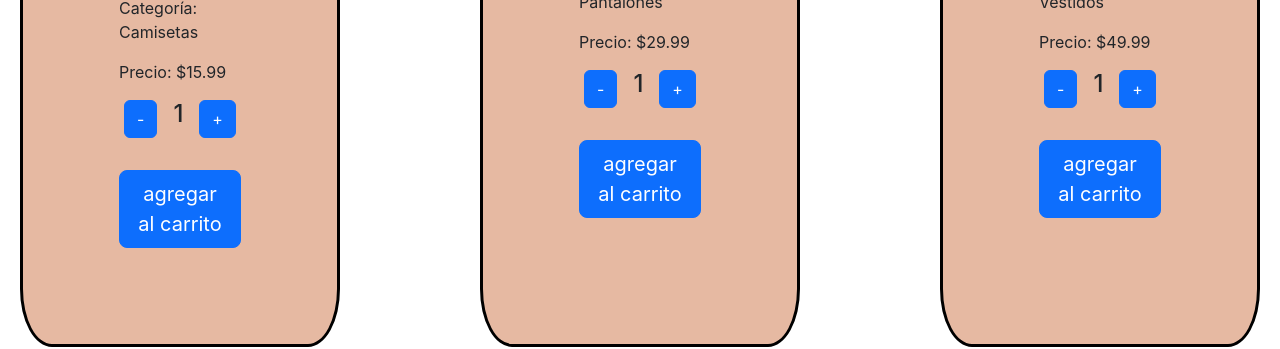
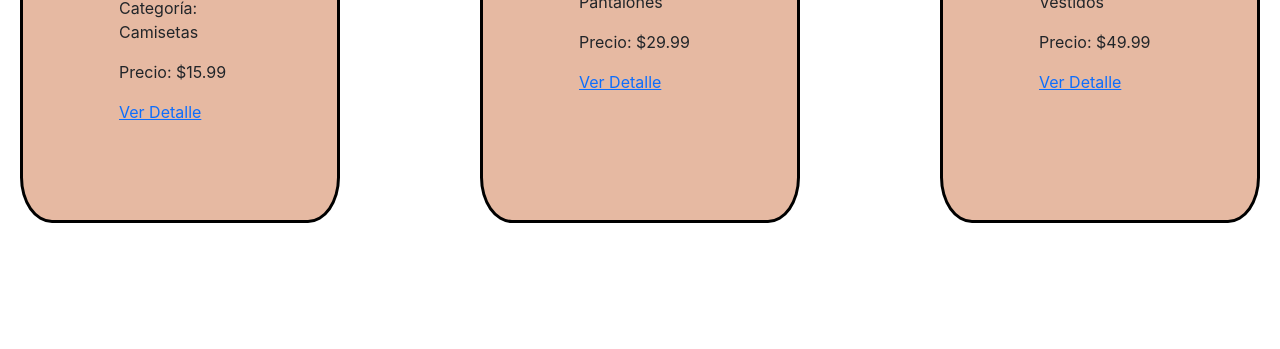
Before and after one commit to agustinsosa79/Primera-entrega-react-agustin-sosa, a React (Create React App) app: page / in a window 1280 px wide. Shown: the part 389-738 px from the top of the page. Built offline with nearby package versions, Linux system fonts and the light colour scheme.

Commit message:
agrego el routing a los detalles del producto

```diff
--- a/src/App.css
+++ b/src/App.css
@@ -3,7 +3,6 @@
   margin: 0;
   padding: 0;
 }
-
 .cart{
   display: flex;
   padding: 10px;
--- a/src/App.js
+++ b/src/App.js
@@ -2,14 +2,21 @@ import React from 'react';
 import NavBar from './components/NavBar/NavBar';
 import ItemListContainer from './components/ItemListContainer/ItemListConatiner';
 import ItemDetailContainer from './components/ItemDetailContainer/ItemDetailContainer';
+import { BrowserRouter, Routes, Route } from 'react-router-dom'
 
 function App() {
   return (
-      <div className="App">
+      <BrowserRouter>
         <NavBar />
-        <ItemListContainer greeting={"Productos"} />
-        <ItemDetailContainer />
-      </div>
+        <Routes>
+
+        <Route path='/' element={<ItemListContainer greeting={"Productos"} />}/>
+        <Route path='/categoria/:categoryId' element={<ItemListContainer />}/>
+        <Route path='/item/:itemId' element={<ItemDetailContainer />}/>
+        <Route path='*' element={<h1>404 NOT FOUND</h1>}/>
+
+        </Routes>
+      </BrowserRouter>
   );
 }
 
--- a/src/asyncMock.js
+++ b/src/asyncMock.js
@@ -11,7 +11,7 @@ const productos = [
         descripcion: "Una camiseta de algodón suave y cómoda en varios colores disponibles."
     },
     {
-        id: 2,
+        id: "2",
         nombre: "Pantalones vaqueros",
         precio: 29.99,
         categoria: "Pantalones",
@@ -200,3 +200,11 @@ const productos = [
             }, 500)
         })
     }
+
+    export const getProductsByCategory = (productCategory) => {
+        return new Promise((resolve) => {
+            setTimeout(() => {
+                resolve(productos.find(prod => prod.categoria === productCategory))
+            }, 500)
+        })
+    }
--- a/src/components/Item/Item.jsx
+++ b/src/components/Item/Item.jsx
@@ -1,9 +1,9 @@
 import './Item.css'
-import ItemCount from '../ItemCount/ItemCount';
+import { Link } from 'react-router-dom';
 
 
 const Item = ({ producto }) => {
-    const { nombre, imagen, titulo, categoria,  precio, stock } = producto;
+    const { id, nombre, imagen, titulo, categoria,  precio} = producto;
 
     return (
         <div className="producto">
@@ -12,7 +12,9 @@ const Item = ({ producto }) => {
                 <h4>{titulo}</h4>
                 <p>Categoría: {categoria} </p>
                 <p>Precio: ${precio} </p>
-                <ItemCount initial={1} stock={stock} onAdd={(quantity) => console.log(`Se agregaron ${quantity} al carrito`)} />
+                <footer>
+                    <Link to={`/item/${id}`} className='Option'>Ver Detalle </Link>
+                </footer>
             </div>
         </div>
     );
--- a/src/components/ItemDetail/ItemDetail.jsx
+++ b/src/components/ItemDetail/ItemDetail.jsx
@@ -2,7 +2,6 @@ import "./ItemDetail.css"
 import ItemCount from '../ItemCount/ItemCount'
 
 const ItemDetail = ({ nombre, categoria, descripcion, precio, imagen, stock }) => {
-    console.log(imagen);
     return (
         <div className='ProductDetailPage'>
             <div className='ProductDetailContainer'>
@@ -21,7 +20,7 @@ const ItemDetail = ({ nombre, categoria, descripcion, precio, imagen, stock }) =
                     <ItemCount
                         initial={1}
                         stock={stock}
-                        onAdd={(quantity) => console.log(`Se agregaron ${quantity} al carrito`)}
+                        onAdd={(quantity) => console.log(`Se agregaron ${quantity} ${nombre} al carrito`)}
                     />
                 </footer>
             </div>
--- a/src/components/ItemDetailContainer/ItemDetailContainer.jsx
+++ b/src/components/ItemDetailContainer/ItemDetailContainer.jsx
@@ -1,15 +1,17 @@
 import { useState, useEffect } from 'react';
 import { getProductsById } from '../../asyncMock';
 import ItemDetail from '../ItemDetail/ItemDetail';
+import { useParams } from 'react-router-dom';
 
 const ItemDetailContainer = () => {
     const [producto, setProducts] = useState([]);
 
+    const { itemId } = useParams()
+
     useEffect(() => {
-        getProductsById("1")
+        getProductsById(itemId)
             .then((response) => {
                 setProducts(response)
-                console.log(response);
             })
             .catch(error => {
                 console.error(error);
--- a/src/components/ItemListContainer/ItemListConatiner.jsx
+++ b/src/components/ItemListContainer/ItemListConatiner.jsx
@@ -1,12 +1,16 @@
 import { useState, useEffect } from 'react';
-import { getProducts } from '../../asyncMock';
+import { getProducts, getProductsByCategory } from '../../asyncMock';
 import ItemList from '../ItemList/ItemList';
+import { useParams } from 'react-router-dom';
 
 const ItemListContainer = ({ greeting }) => {
     const [productos, setProductos] = useState([]);
 
+    const { categoryId } = useParams()
+
     useEffect(() => {
-        getProducts()
+        const asyncFunc = categoryId  ? getProductsByCategory : getProducts
+        asyncFunc(categoryId)
             .then((resolve) => {
                 setProductos(resolve);
             })
```
